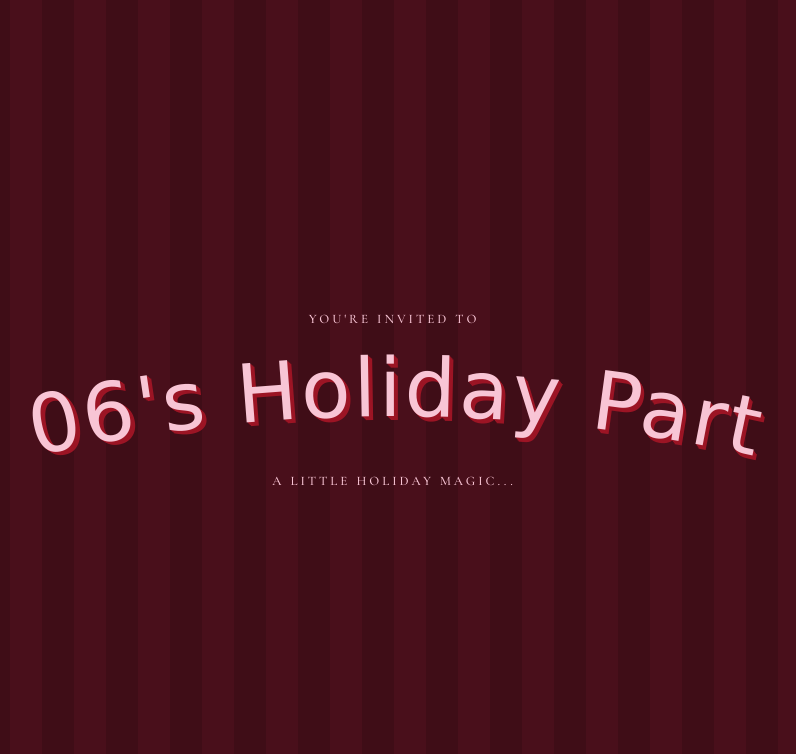
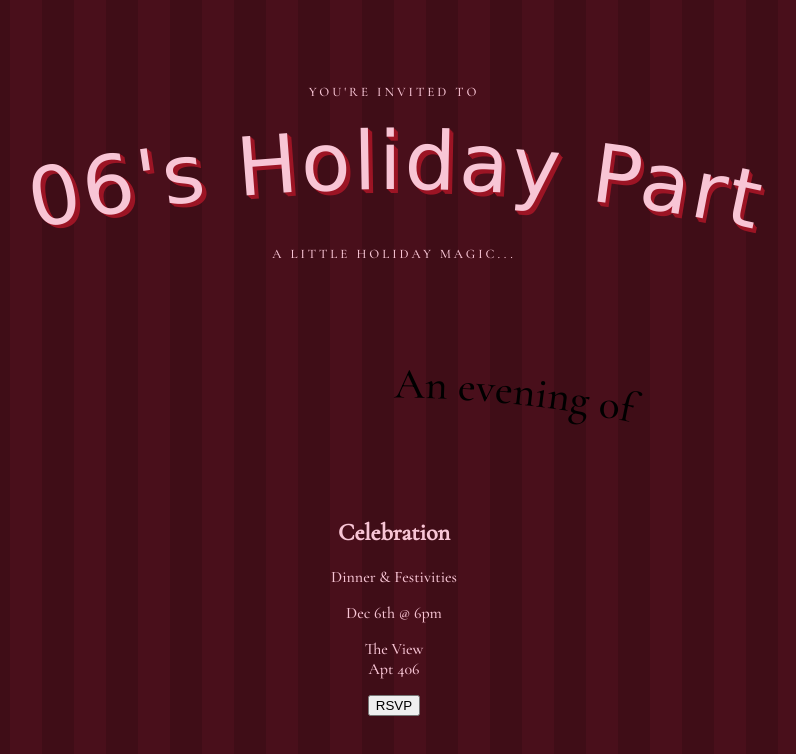
Before and after one commit to floryd777/holiday-party-invite, a plain HTML site: page index.html in a window 1280 px wide. Both pictures are taken after a click on the button "Open invitation". Shown: the whole page, without its empty margins (246-1042 px from the left). Drawn offline with nearby package versions, Linux system fonts and the light colour scheme; a web font is replaced by a local one.

Commit message:
Update index.html

```diff
--- a/index.html
+++ b/index.html
@@ -8,6 +8,7 @@
 
     <link href="https://fonts.googleapis.com/css2?family=Mea+Culpa&family=Cormorant+Garamond:wght@500&display=swap" rel="stylesheet">
 
+    <link href="https://fonts.googleapis.com/css2?family=IM+Fell+English:ital@0;1&family=GFS+Didot&display=swap" rel="stylesheet">
     <link rel="stylesheet" href="style.css">
 </head>
 
@@ -61,7 +62,52 @@
 
             <p class="subtitle">A little holiday magic...</p>
 
-        </div>
+<!-- Lace invitation card -->
+
+<div class="lace-card">
+
+    <div class="card-content">
+
+        <svg class="evening-heading"
+             viewBox="0 0 280 85"
+             role="img"
+             aria-label="An evening of">
+
+            <defs>
+                <path id="evening-curve"
+                      d="M10 70 Q140 30 270 70"/>
+            </defs>
+
+            <text>
+                <textPath href="#evening-curve"
+                          startOffset="50%">An evening of</textPath>
+            </text>
+
+        </svg>
+
+        <h2 class="celebration">Celebration</h2>
+
+        <p class="card-details">
+            Dinner &amp; Festivities
+        </p>
+
+        <p class="party-date">
+            Dec 6th @ 6pm
+        </p>
+
+        <p class="card-details">
+            The View
+            <br>
+            Apt 406
+        </p>
+
+        <button class="rsvp-button">
+            RSVP
+        </button>
+
+    </div>
+
+</div>
 
     </section>
 
```
